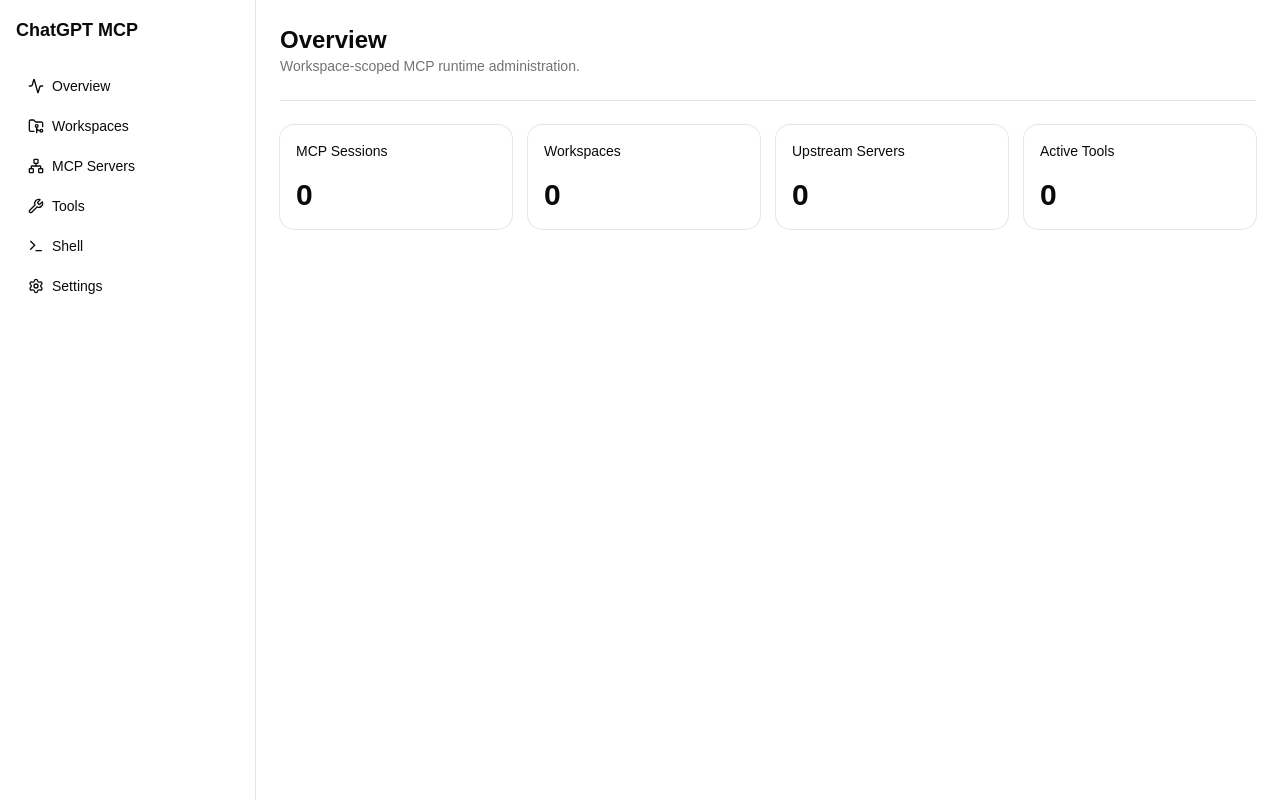
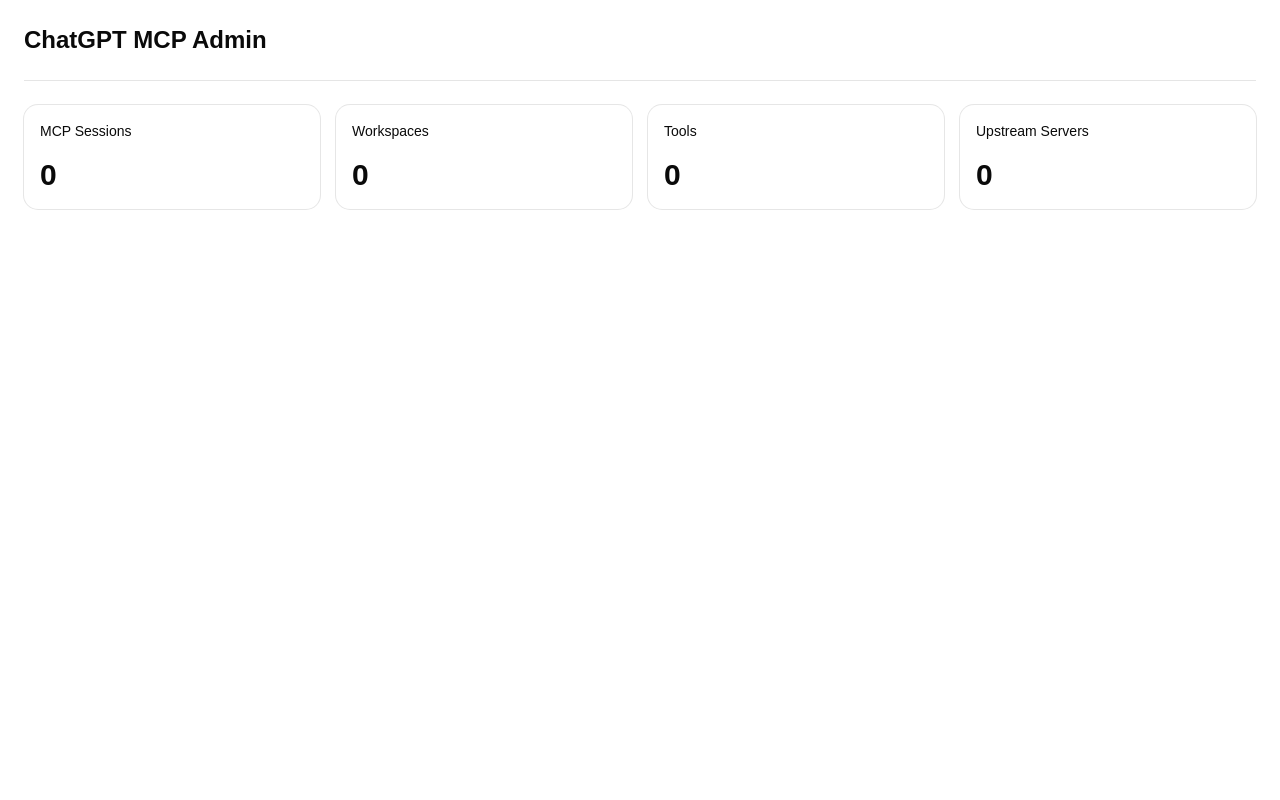
Before and after one commit to mewisme/chatgpt-mcp, a React (Vite) app in the folder web/: page / in a window 1280 px wide. Built offline with nearby package versions, Linux system fonts and the light colour scheme.

Commit message:
feat: add admin api and shadcn dashboard foundation

```diff
--- a/web/src/App.tsx
+++ b/web/src/App.tsx
@@ -1,46 +1,24 @@
-import { Activity, FolderGit2, Network, Settings, Terminal, Wrench } from "lucide-react"
-
 import { Card, CardContent, CardHeader, CardTitle } from "@/components/ui/card"
 import { Separator } from "@/components/ui/separator"
 
-const navigation = [
-  { name: "Overview", icon: Activity },
-  { name: "Workspaces", icon: FolderGit2 },
-  { name: "MCP Servers", icon: Network },
-  { name: "Tools", icon: Wrench },
-  { name: "Shell", icon: Terminal },
-  { name: "Settings", icon: Settings },
-]
-
-const stats = [
+const items = [
   ["MCP Sessions", "0"],
   ["Workspaces", "0"],
+  ["Tools", "0"],
   ["Upstream Servers", "0"],
-  ["Active Tools", "0"],
 ]
 
 export function App() {
-  return (
-    <div className="flex min-h-svh bg-background">
-      <aside className="w-64 border-r p-4">
-        <h1 className="mb-6 text-lg font-semibold">ChatGPT MCP</h1>
-        <div className="space-y-1">
-          {navigation.map((item) => {
-            const Icon = item.icon
-            return <button className="flex w-full items-center gap-2 rounded-md px-3 py-2 text-sm hover:bg-muted" key={item.name}><Icon className="size-4" />{item.name}</button>
-          })}
-        </div>
-      </aside>
-      <main className="flex-1 p-6">
-        <h2 className="text-2xl font-semibold">Overview</h2>
-        <p className="text-sm text-muted-foreground">Workspace-scoped MCP runtime administration.</p>
-        <Separator className="my-6" />
-        <div className="grid gap-4 md:grid-cols-2 xl:grid-cols-4">
-          {stats.map(([name, value]) => <Card key={name}><CardHeader><CardTitle className="text-sm">{name}</CardTitle></CardHeader><CardContent className="text-3xl font-semibold">{value}</CardContent></Card>)}
-        </div>
-      </main>
-    </div>
-  )
+  return <main className="min-h-svh p-6">
+    <h1 className="text-2xl font-semibold">ChatGPT MCP Admin</h1>
+    <Separator className="my-6" />
+    <section className="grid gap-4 md:grid-cols-2 lg:grid-cols-4">
+      {items.map(([title, value]) => <Card key={title}>
+        <CardHeader><CardTitle className="text-sm">{title}</CardTitle></CardHeader>
+        <CardContent className="text-3xl font-semibold">{value}</CardContent>
+      </Card>)}
+    </section>
+  </main>
 }
 
 export default App
```
Also changed, not shown: 1 other file (tests, documents, lock files or other folders).
